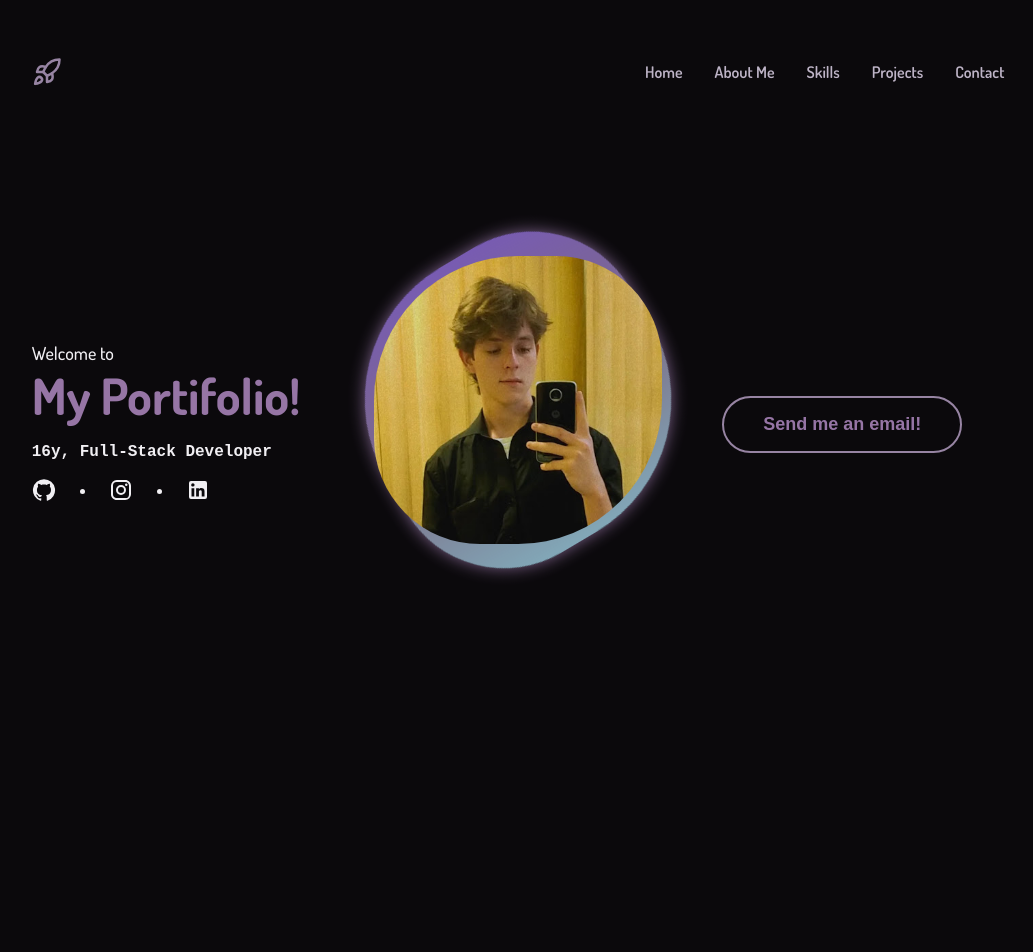
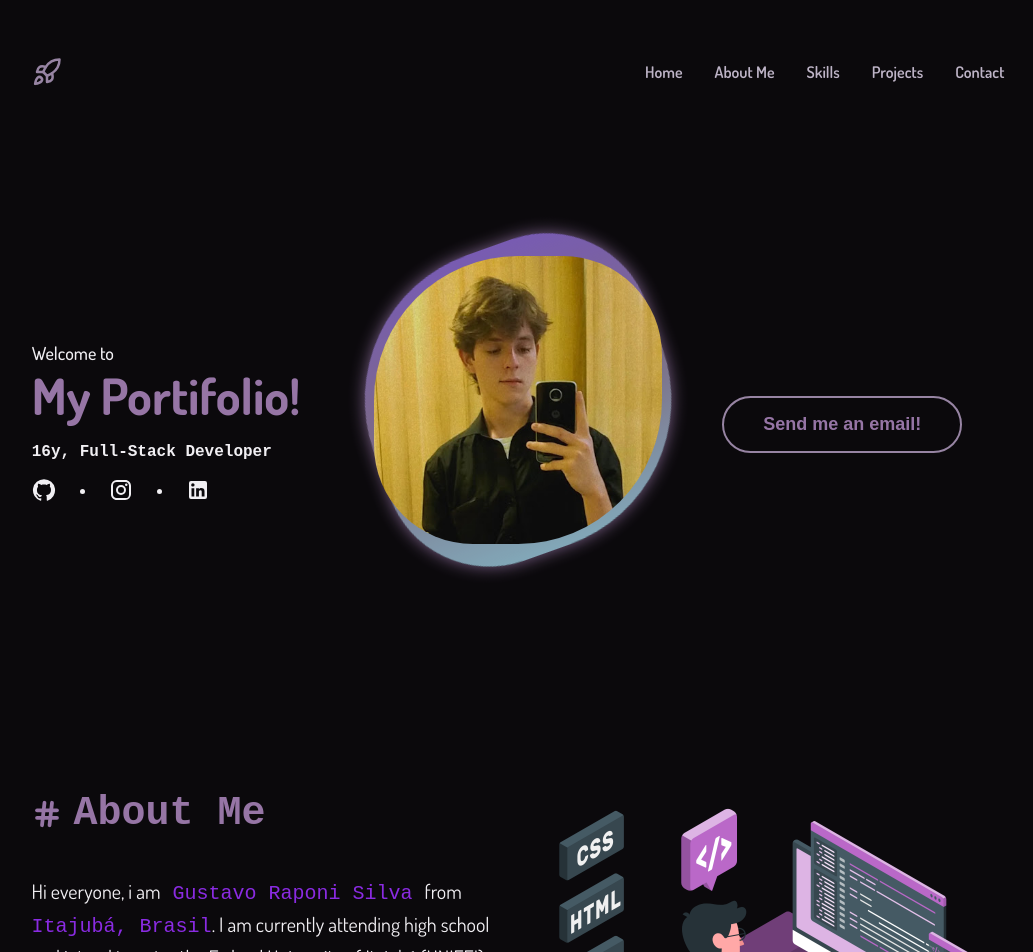
Before and after one commit to rapon1kt/my-portifolio, a Next.js app: page / in a window 1280 px wide. Shown: the top 952 px of the page, without its empty margins (122-1155 px from the left). Before the commit the page ends 800 px from the top, so only its background shows below. Built offline with nearby package versions, Linux system fonts and the light colour scheme.

Commit message:
feat: add about-me component to main page

```diff
--- a/src/app/page.tsx
+++ b/src/app/page.tsx
@@ -1,10 +1,11 @@
-import { Navbar, Welcome } from "@/components";
+import { Navbar, Welcome, AboutMe } from "@/components";
 
 export default function Home() {
 	return (
 		<div id="container">
 			<Navbar />
 			<Welcome />
+			<AboutMe />
 		</div>
 	);
 }
```
